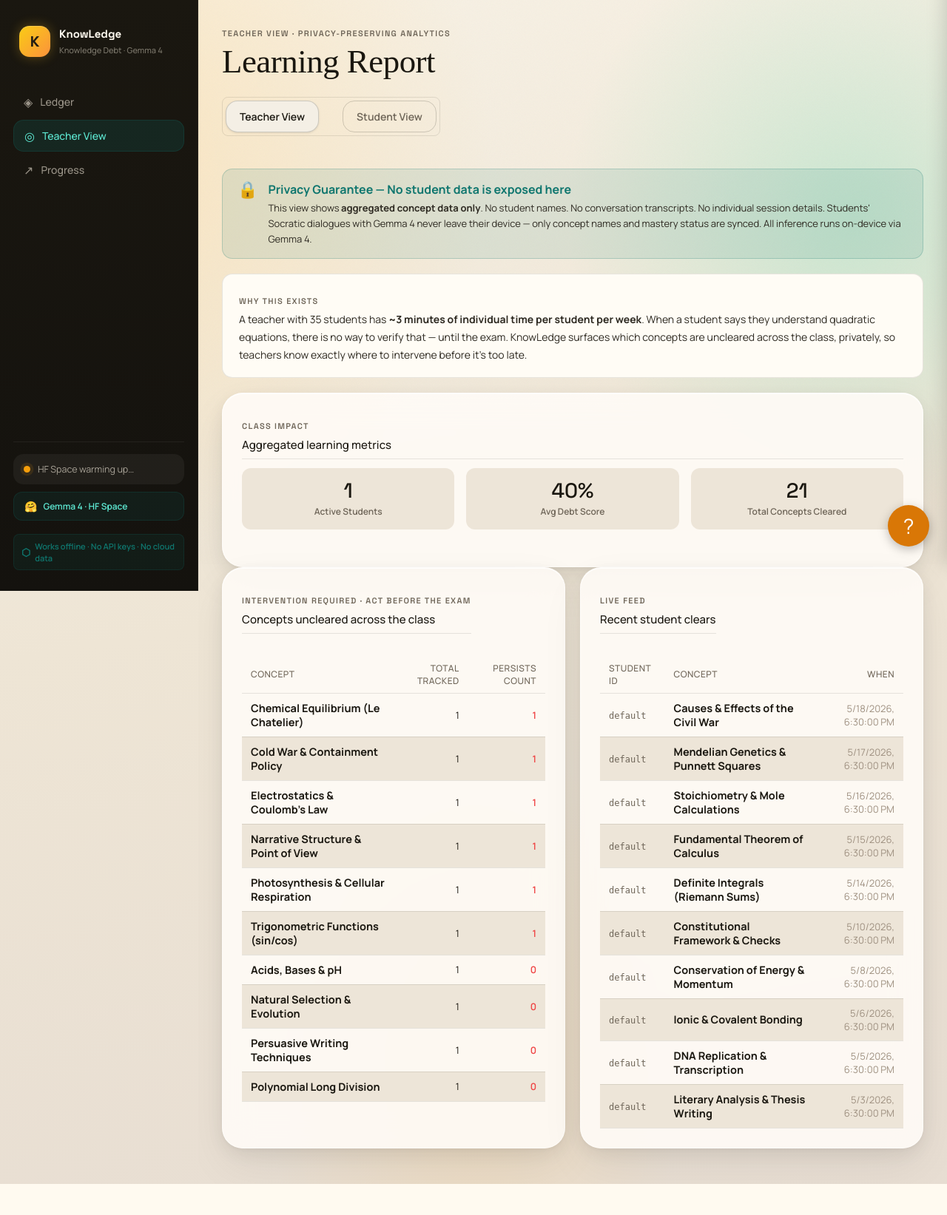
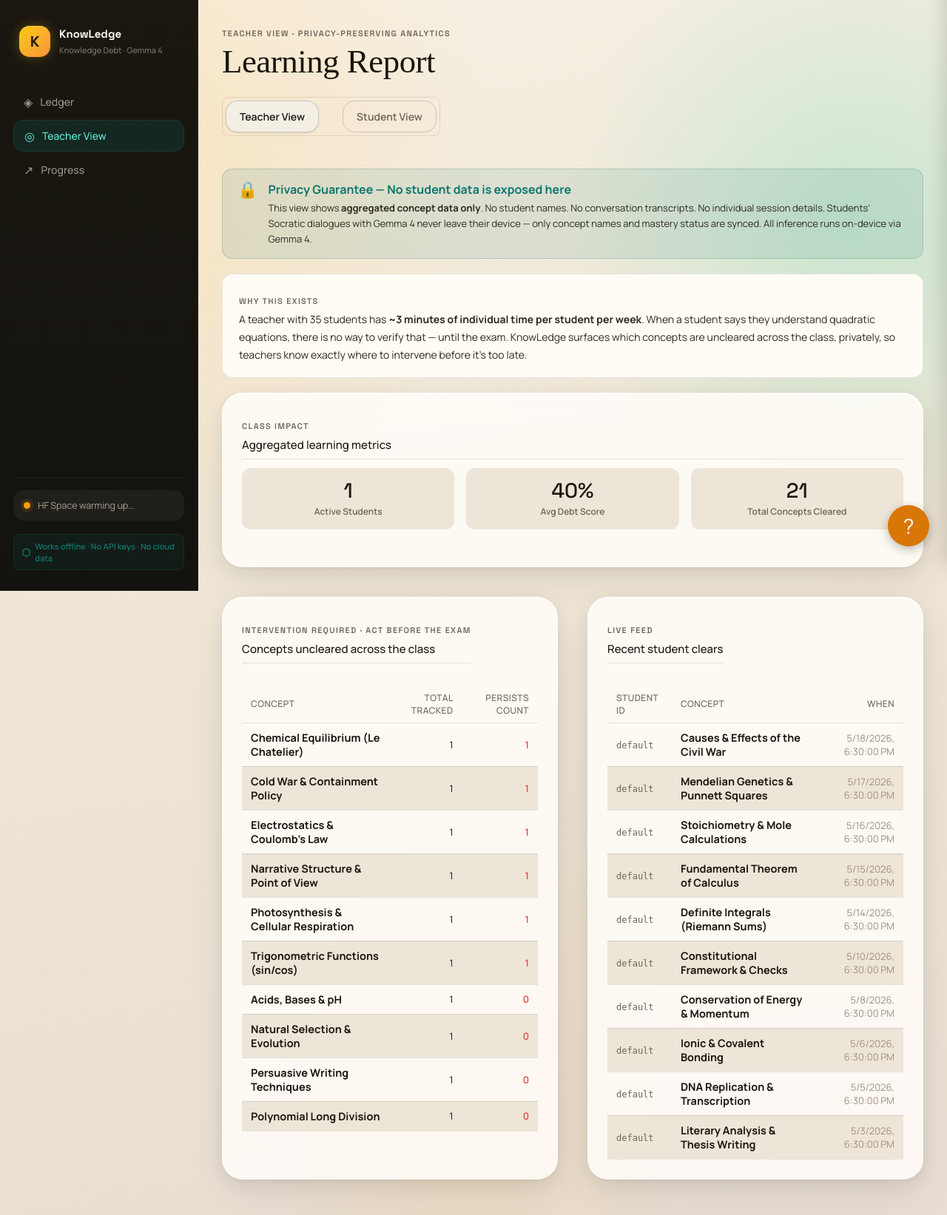
Before and after one commit to Charan-suresh/KnowLedge, a FastAPI app: page /reports in a window 1280 px wide. Shown: the part 37-1680 px from the top of the page at 74% size. Before the commit the page ends 1638 px from the top, so only its background shows below. Run offline with FastAPI, Linux system fonts and the light colour scheme; data comes from the database, SQL or seed files in the repository; data that the repository does not hold is empty; some web fonts are replaced.

Commit message:
UI: Increase spacing in Teacher View and remove HF Space footer chip

```diff
--- a/knowledge/templates/base.html
+++ b/knowledge/templates/base.html
@@ -115,14 +115,7 @@
           <span id="navStatusText">Checking model…</span>
         </div>
 
-        {% if inference_backend == "hf_space" or demo_mode %}
-        <div class="backend-chip">
-          <span class="backend-icon">🤗</span>
-          <span>Gemma 4 · HF Space</span>
-        </div>
-        {% else %}
-        <button class="btn btn-ghost full" type="button" onclick="openLLMModal()">Configure Ollama</button>
-        {% endif %}
+
         <div style="margin-top:8px;padding:8px 10px;border-radius:8px;background:var(--teal-light);border:1px solid rgba(15,118,110,0.18);font-size:11px;color:var(--teal);font-weight:600;display:flex;align-items:center;gap:6px;line-height:1.4" title="Runs fully offline via Ollama · No API keys · No student data in the cloud">
           <span style="font-size:14px">⬡</span>
           <span>Works offline · No API keys · No cloud data</span>
--- a/knowledge/templates/reports.html
+++ b/knowledge/templates/reports.html
@@ -270,7 +270,7 @@
   </div>
 
   <!-- Instructor Dashboard -->
-  <div class="panel-card">
+  <div class="panel-card" style="margin-bottom:40px">
     <p class="eyebrow">Class Impact</p>
     <h3 style="font-family:'Instrument Serif',serif;font-weight:400;margin:0 0 6px">Aggregated learning metrics</h3>
     <div class="impact-grid">
@@ -292,7 +292,7 @@
     </div>
   </div>
 
-  <div class="ledger-grid">
+  <div class="ledger-grid" style="gap:40px">
     <section class="panel-card">
       <div class="panel-head">
         <div>
```
